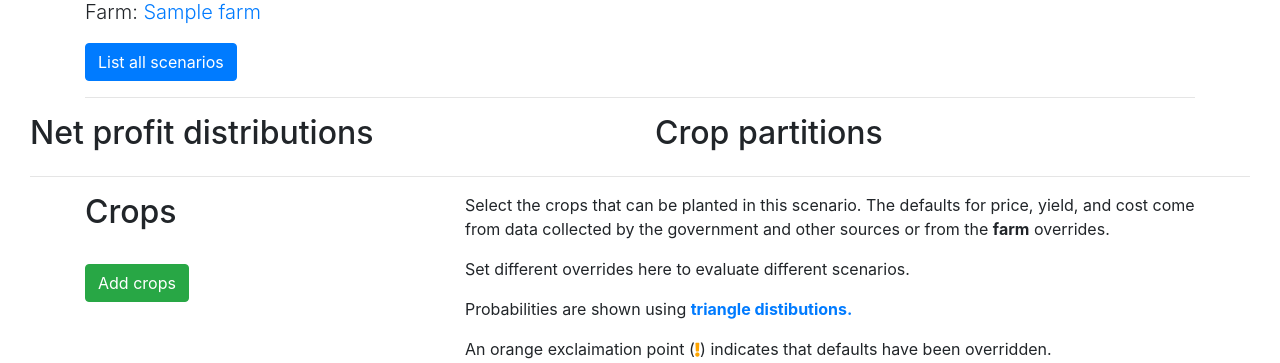
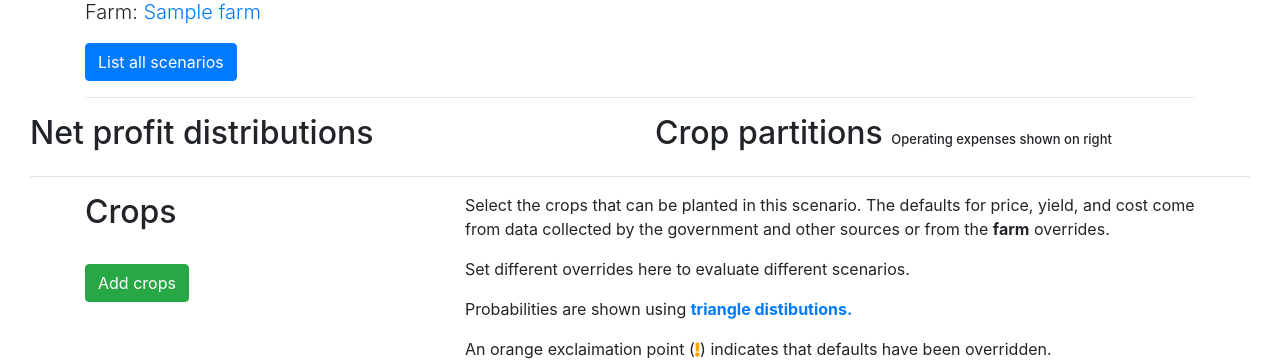
Before and after one commit to vin0110/farmation, a Django app: page /optimizer/scenario/details/1/ in a window 1280 px wide. Shown: the part 59-422 px from the top of the page. Run offline with Django 3.2, Linux system fonts and the light colour scheme; a user stored in the database is signed in; data comes from the database, SQL or seed files in the repository; tables that the repository leaves empty hold one stand-in row (values such as "Sample post"); data that the repository does not hold is empty; some libraries are stand-ins or nearby versions.

Commit message:
added expense note

```diff
--- a/templates/optimizer/scenario_details.html
+++ b/templates/optimizer/scenario_details.html
@@ -74,7 +74,7 @@
       <div id="scenarioChart"></div>
     </div>
     <div class="col-sm">
-      <h2>Crop partitions</h2>
+      <h2>Crop partitions <font size="-1">Operating expenses shown on right</font></h2>
       <div id="partitionsChart"></div>
     </div>
   </div>
```
